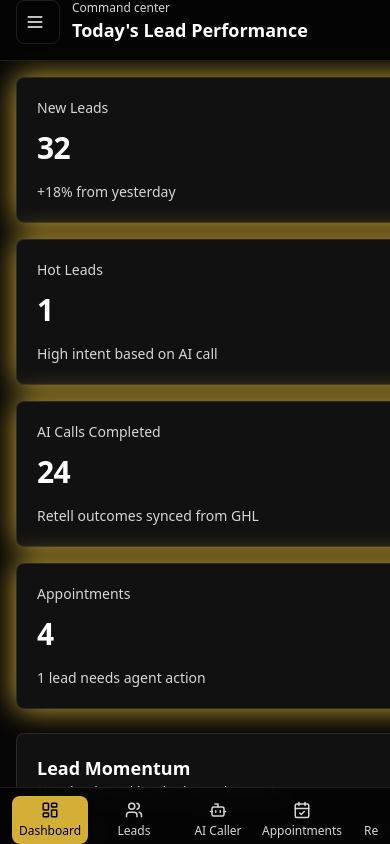
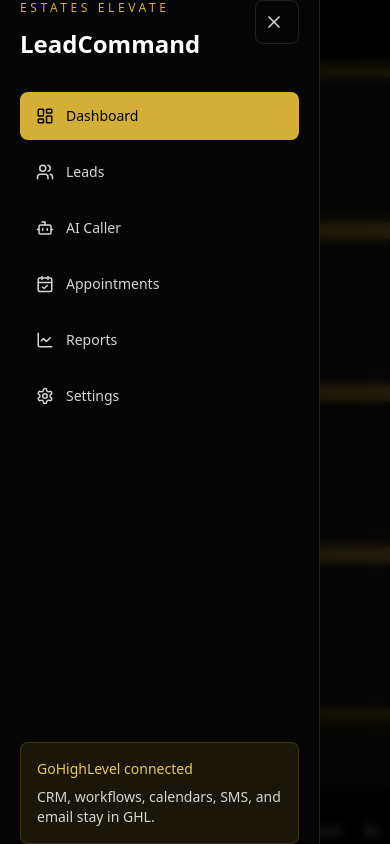
Before and after one commit to ericbester123-ux/LeadCommand, a Next.js app: page / in a window 390 px wide. Both pictures are taken after a click on the button 38 px from the left and 22 px from the top of the page. Shown: the top 844 px of the page. Built offline with nearby package versions, Linux system fonts and the light colour scheme.

Commit message:
Make mobile sidebar menu functional

```diff
--- a/components/app-shell.tsx
+++ b/components/app-shell.tsx
@@ -1,4 +1,7 @@
+"use client";
+
 import Link from "next/link";
+import { useState } from "react";
 import {
   Bell,
   Bot,
@@ -7,7 +10,8 @@ import {
   LineChart,
   Menu,
   Settings,
-  Users
+  Users,
+  X
 } from "lucide-react";
 import { isAdmin } from "@/lib/current-user";
 
@@ -36,6 +40,7 @@ export function AppShell({
   eyebrow = "Command center",
   title
 }: AppShellProps) {
+  const [mobileMenuOpen, setMobileMenuOpen] = useState(false);
   const allNavItems = [...navItems, ...adminNavItems];
 
   return (
@@ -85,8 +90,11 @@ export function AppShell({
             <div className="flex items-center justify-between gap-4">
               <div className="flex items-center gap-3">
                 <button
+                  aria-expanded={mobileMenuOpen}
                   aria-label="Open navigation"
                   className="min-h-11 min-w-11 rounded-lg border border-white/10 p-2 text-white lg:hidden"
+                  onClick={() => setMobileMenuOpen(true)}
+                  type="button"
                 >
                   <Menu size={20} />
                 </button>
@@ -114,6 +122,65 @@ export function AppShell({
           <div className="space-y-6 p-4 md:p-8">{children}</div>
         </section>
       </div>
+      {mobileMenuOpen ? (
+        <div className="fixed inset-0 z-40 lg:hidden">
+          <button
+            aria-label="Close navigation backdrop"
+            className="absolute inset-0 bg-black/70 backdrop-blur-sm"
+            onClick={() => setMobileMenuOpen(false)}
+            type="button"
+          />
+          <aside className="safe-top safe-bottom relative flex h-full w-[min(84vw,320px)] flex-col border-r border-white/10 bg-background p-5 shadow-2xl">
+            <div className="flex items-start justify-between gap-4">
+              <div>
+                <p className="text-xs uppercase tracking-[0.3em] text-gold">
+                  Estates Elevate
+                </p>
+                <h2 className="mt-3 text-2xl font-semibold text-white">
+                  LeadCommand
+                </h2>
+              </div>
+              <button
+                aria-label="Close navigation"
+                className="min-h-11 min-w-11 rounded-lg border border-white/10 p-2 text-muted transition hover:border-gold/40 hover:text-gold-hover"
+                onClick={() => setMobileMenuOpen(false)}
+                type="button"
+              >
+                <X size={20} />
+              </button>
+            </div>
+            <nav className="mt-8 space-y-2">
+              {allNavItems.map((item) => {
+                const active = item.href === activeHref;
+                return (
+                  <Link
+                    aria-current={active ? "page" : undefined}
+                    className={`flex min-h-12 items-center gap-3 rounded-lg px-4 py-3 text-sm transition ${
+                      active
+                        ? "bg-gold text-black"
+                        : "text-muted hover:bg-white/5 hover:text-gold-hover"
+                    }`}
+                    href={item.href}
+                    key={item.label}
+                    onClick={() => setMobileMenuOpen(false)}
+                  >
+                    <item.icon size={18} />
+                    {item.label}
+                  </Link>
+                );
+              })}
+            </nav>
+            <div className="mt-auto rounded-lg border border-gold/20 bg-gold/10 p-4">
+              <p className="text-sm font-medium text-gold-hover">
+                GoHighLevel connected
+              </p>
+              <p className="mt-2 text-sm text-muted">
+                CRM, workflows, calendars, SMS, and email stay in GHL.
+              </p>
+            </div>
+          </aside>
+        </div>
+      ) : null}
       <nav className="safe-bottom fixed inset-x-0 bottom-0 z-30 border-t border-white/10 bg-background/95 px-3 py-2 backdrop-blur lg:hidden">
         <div className="mx-auto flex max-w-xl gap-2 overflow-x-auto">
           {allNavItems.map((item) => {
```
